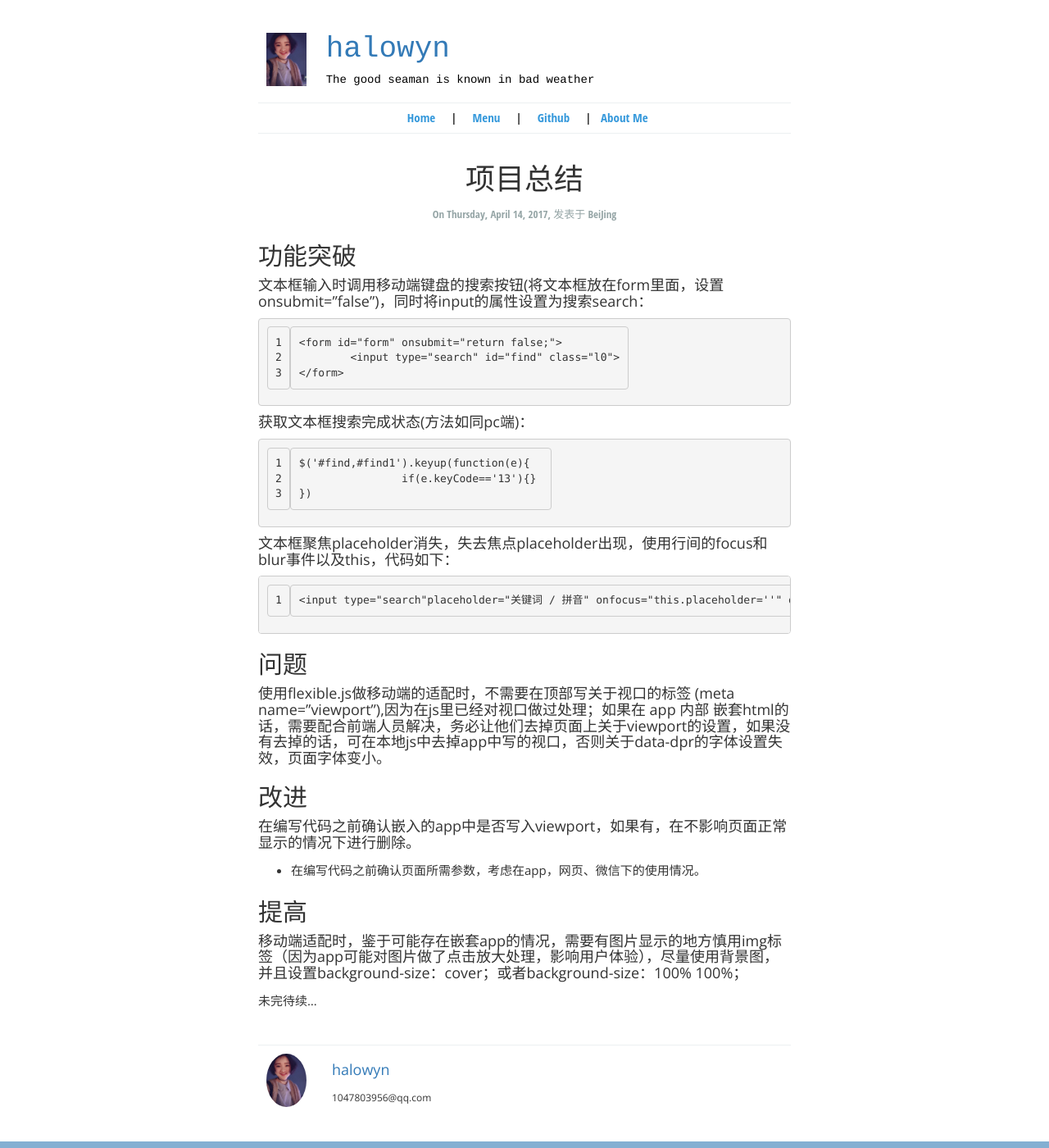
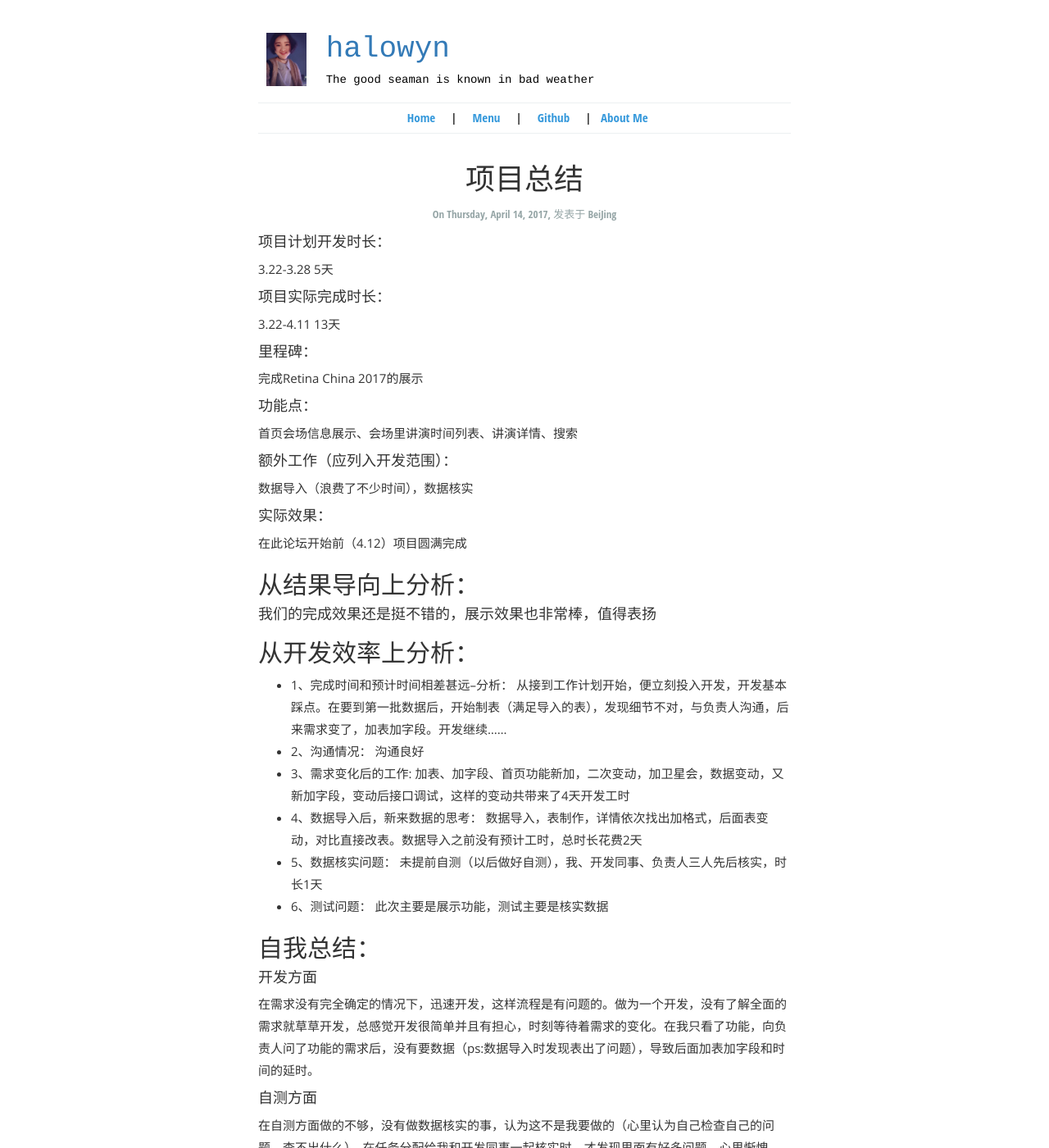
Before and after one commit to halowyn/halowyn.github.io, a Jekyll site: the page built from _posts/2017-04-14-Getting-Started.md, in a window 1280 px wide and 1400 px high. Shown: the whole window at 82% size. Built offline with Jekyll 4.4.1, drawn with Linux system fonts in a browser that asks for light colours; some of the changed text lies outside the part shown.

Commit message:
“总结1

````diff
--- a/_posts/2017-04-14-Getting-Started.md
+++ b/_posts/2017-04-14-Getting-Started.md
@@ -1,48 +1,53 @@
 ---
-
 layout: post_layout
 title: 项目总结
 time: On Thursday, April 14, 2017
 location: BeiJing
 pulished: true
 excerpt_separator: "```"
-
 ---
 
 
-## 功能突破
-#### 文本框输入时调用移动端键盘的搜索按钮(将文本框放在form里面，设置onsubmit="false")，同时将input的属性设置为搜索search：
+#### 项目计划开发时长：
+3.22-3.28 5天
+#### 项目实际完成时长：
+3.22-4.11 13天
+#### 里程碑：
+完成Retina China 2017的展示
+#### 功能点：
+首页会场信息展示、会场里讲演时间列表、讲演详情、搜索
+#### 额外工作（应列入开发范围）：
+数据导入（浪费了不少时间），数据核实
+#### 实际效果：
+在此论坛开始前（4.12）项目圆满完成
 
-```
-<form id="form" onsubmit="return false;">
-	<input type="search" id="find" class="l0">
-</form>
-```
+## 从结果导向上分析：
+#### 我们的完成效果还是挺不错的，展示效果也非常棒，值得表扬
 
-#### 获取文本框搜索完成状态(方法如同pc端)：
+## 从开发效率上分析：
+* 1、完成时间和预计时间相差甚远--分析：
+从接到工作计划开始，便立刻投入开发，开发基本踩点。在要到第一批数据后，开始制表（满足导入的表），发现细节不对，与负责人沟通，后来需求变了，加表加字段。开发继续......
+* 2、沟通情况：
+沟通良好
+* 3、需求变化后的工作:
+加表、加字段、首页功能新加，二次变动，加卫星会，数据变动，又新加字段，变动后接口调试，这样的变动共带来了4天开发工时
+* 4、数据导入后，新来数据的思考：
+数据导入，表制作，详情依次找出加格式，后面表变动，对比直接改表。数据导入之前没有预计工时，总时长花费2天
+* 5、数据核实问题：
+未提前自测（以后做好自测），我、开发同事、负责人三人先后核实，时长1天
+* 6、测试问题：
+此次主要是展示功能，测试主要是核实数据
 
-```
-$('#find,#find1').keyup(function(e){
-		if(e.keyCode=='13'){}
-})
-```
+## 自我总结：
+#### 开发方面
+在需求没有完全确定的情况下，迅速开发，这样流程是有问题的。做为一个开发，没有了解全面的需求就草草开发，总感觉开发很简单并且有担心，时刻等待着需求的变化。在我只看了功能，向负责人问了功能的需求后，没有要数据（ps:数据导入时发现表出了问题），导致后面加表加字段和时间的延时。
+#### 自测方面
+在自测方面做的不够，没有做数据核实的事，认为这不是我要做的（心里认为自己检查自己的问题，查不出什么），在任务分配给我和开发同事一起核实时，才发现里面有好多问题，心里惭愧，自我测试很重要，下次一定重视
+## 引发思考：
+#### 怎样的一个开发流程适合创业公司？
+* [北京软件开发公司敏捷开发的6个实战经验](http://www.hivekion.com/news/2017/0219/155.html)
+* [北京软件开发公司项目管理体会](http://www.hivekion.com/news/wangluoyingxiao/2017/0304/169.html)
+* [北京软件开发公司告诉你七款敏捷开发工具](http://www.hivekion.com/news/wangluoyingxiao/2017/0307/170.html)
+* [北京软件开发公司软件测试教程](http://www.hivekion.com/news/changjianwenti/2017/0225/161.html)
 
-#### 文本框聚焦placeholder消失，失去焦点placeholder出现，使用行间的focus和blur事件以及this，代码如下：
-
-```
-<input type="search"placeholder="关键词 / 拼音" onfocus="this.placeholder=''" onblur="this.placeholder='关键词 / 拼音'">
-```
-
-## 问题
-#### 使用flexible.js做移动端的适配时，不需要在顶部写关于视口的标签 (meta name="viewport"),因为在js里已经对视口做过处理；如果在 app 内部 嵌套html的话，需要配合前端人员解决，务必让他们去掉页面上关于viewport的设置，如果没有去掉的话，可在本地js中去掉app中写的视口，否则关于data-dpr的字体设置失效，页面字体变小。
-
-## 改进
-#### 在编写代码之前确认嵌入的app中是否写入viewport，如果有，在不影响页面正常显示的情况下进行删除。
-* 在编写代码之前确认页面所需参数，考虑在app，网页、微信下的使用情况。
-
-
-## 提高
-#### 移动端适配时，鉴于可能存在嵌套app的情况，需要有图片显示的地方慎用img标签（因为app可能对图片做了点击放大处理，影响用户体验），尽量使用背景图，并且设置background-size：cover；或者background-size：100% 100%；
-
-
-未完待续...
+  未完待续...
````
